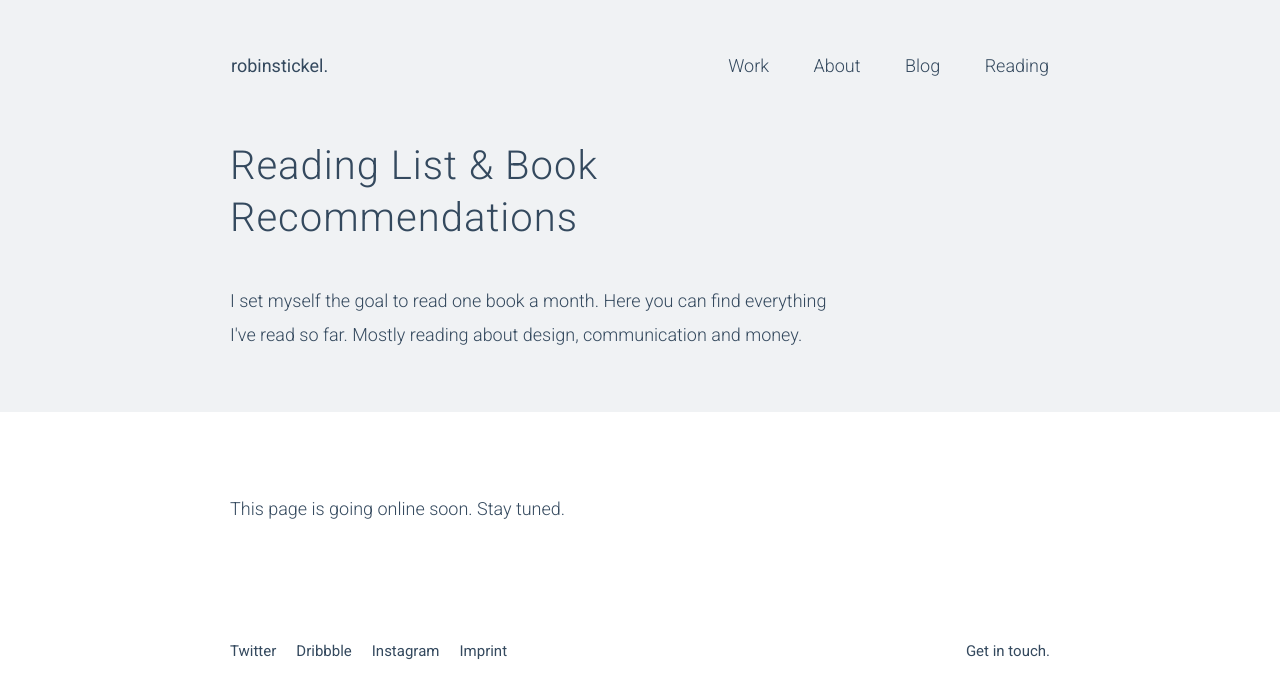
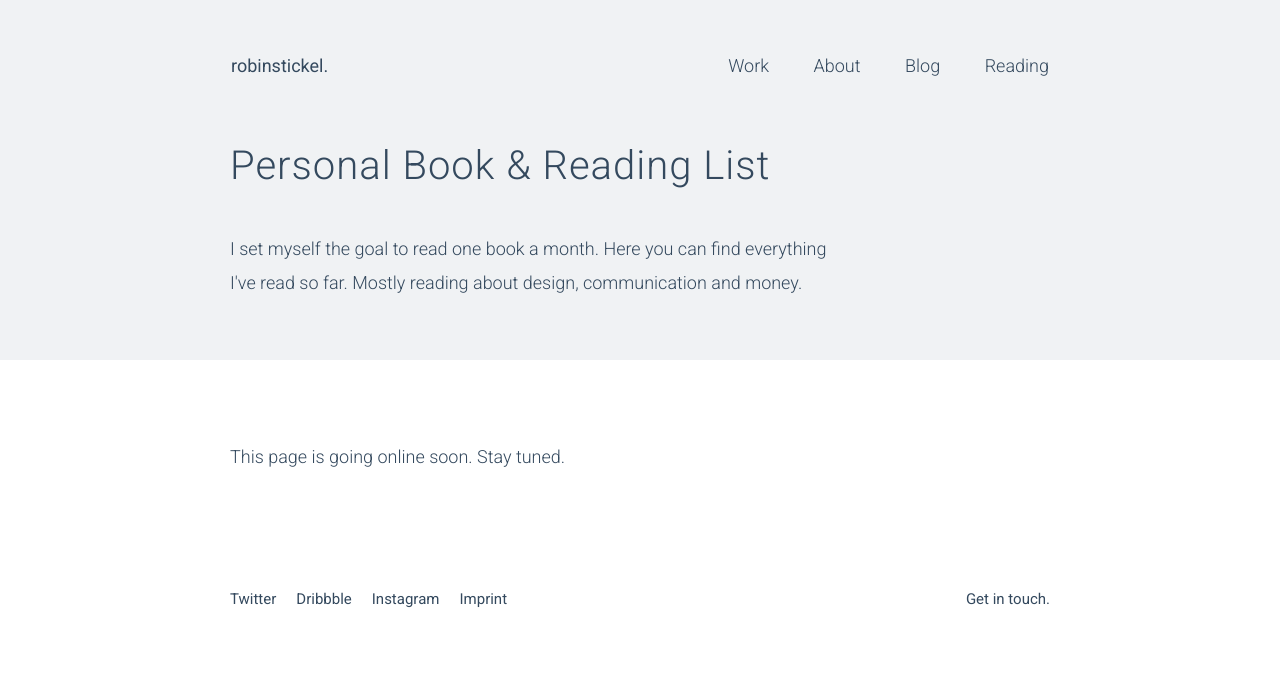
Before and after one commit to robinstickel/robinstickel.com, a Jekyll site: the page built from reading/index.html, in a window 1280 px wide. Shown: the top 699 px of the page. Built offline with Jekyll 4.4.1, drawn with Linux system fonts in a browser that asks for light colours.

Commit message:
Update index.html

```diff
--- a/reading/index.html
+++ b/reading/index.html
@@ -4,7 +4,7 @@ title: Reading List & Book Recommendations by Robin Stickel
 description: This is the personal reading list of Robin Stickel. I recommend mostly books about design, communication, managing money and motivation.
 ---
 	<header class="subpage">
-             <h1>Reading List & Book Recommendations</h1>
+             <h1>Personal Book & Reading List</h1>
              <p>I set myself the goal to read one book a month. Here you can find everything I've read so far. Mostly reading about design, communication and money.</p>
         </header>
       </div>
```
